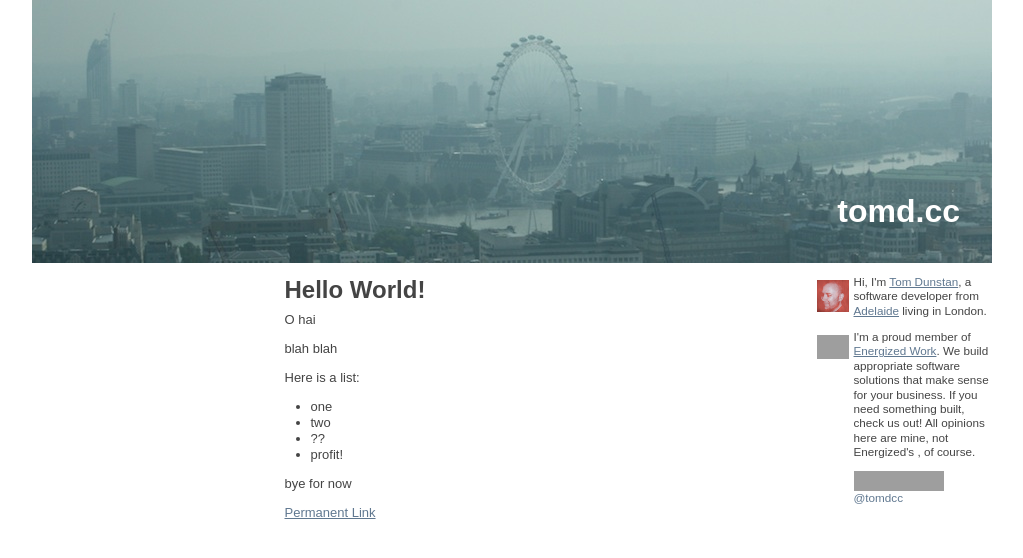
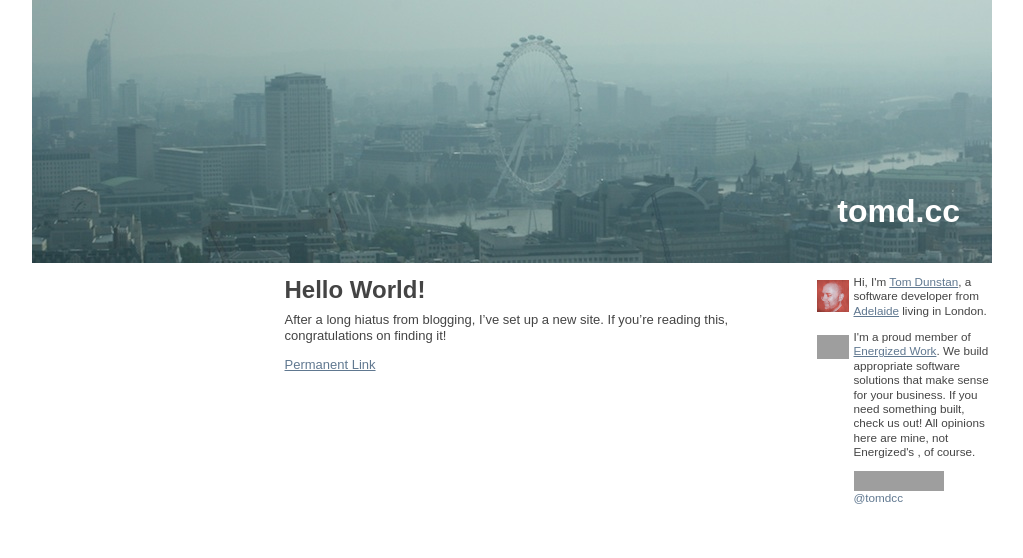
Before and after one commit to tomdcc/tomdcc.github.com, a Jekyll site: the page built from _posts/2011-04-30-hello-world.markdown, in a window 1280 px wide. Shown: the top 558 px of the page, without its empty margins (128-1151 px from the left). Built offline with Jekyll 4.4.1, drawn with Linux system fonts in a browser that asks for light colours; nearby versions of some CDN libraries; grey boxes are pictures that could not be loaded.

Commit message:
put something meaningful in hello world

```diff
--- a/_posts/2011-04-30-hello-world.markdown
+++ b/_posts/2011-04-30-hello-world.markdown
@@ -2,14 +2,4 @@
 title: Hello World!
 layout: post
 ---
-O hai
-
-blah blah
-
-Here is a list:
- - one
- - two
- - ??
- - profit!
-
-bye for now
+After a long hiatus from blogging, I've set up a new site. If you're reading this, congratulations on finding it!
```
